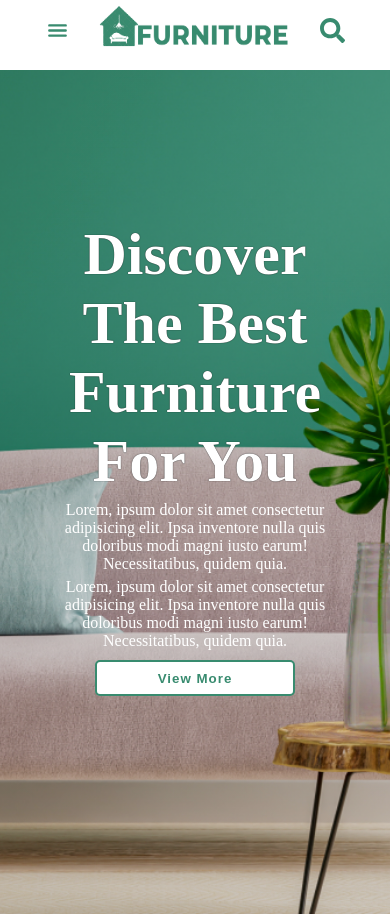
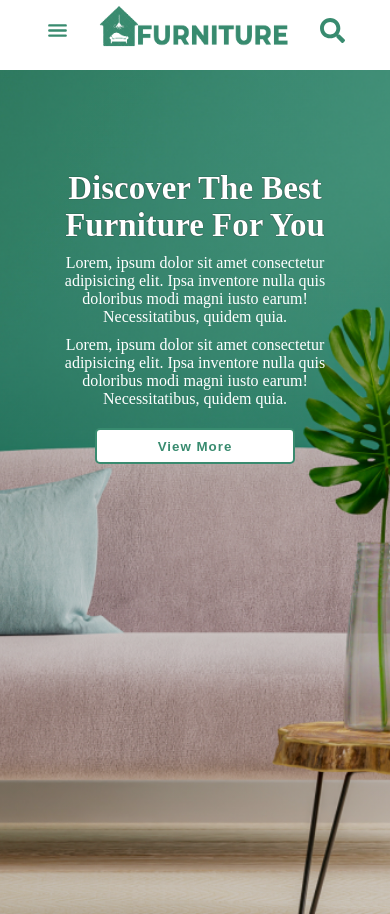
Before and after one commit to Farwa-Kanwal-123/Furniture-website-custom-css, a Next.js app: page / in a window 390 px wide. Built offline with nearby package versions, Linux system fonts and the light colour scheme.

Commit message:
set responsiveness in hero section

```diff
--- a/src/app/globals.css
+++ b/src/app/globals.css
@@ -249,7 +249,7 @@ nav .content .links li {
 
 .hero .main-text p {
   color: white;
-  margin-top: 5px;
+  margin-top: 10px;
 }
 
 #btn {
@@ -261,7 +261,7 @@ nav .content .links li {
   letter-spacing: 1px;
   border: 2px solid #388b6f;
   border-radius: 5px;
-  margin-top: 10px;
+  margin-top: 20px;
   transition: 0.5s;
   cursor: pointer;
 }
@@ -269,6 +269,15 @@ nav .content .links li {
 #btn:hover {
   background-color: #388b6f;
   color: white;
+}
+
+@media (max-width:920px) {
+  .hero .main-text{
+    padding: 100px 10% 10px;
+  }
+  .main-text h1{
+    font-size: 33px;
+  }
 }
 
 /* Hero Section End */
```
